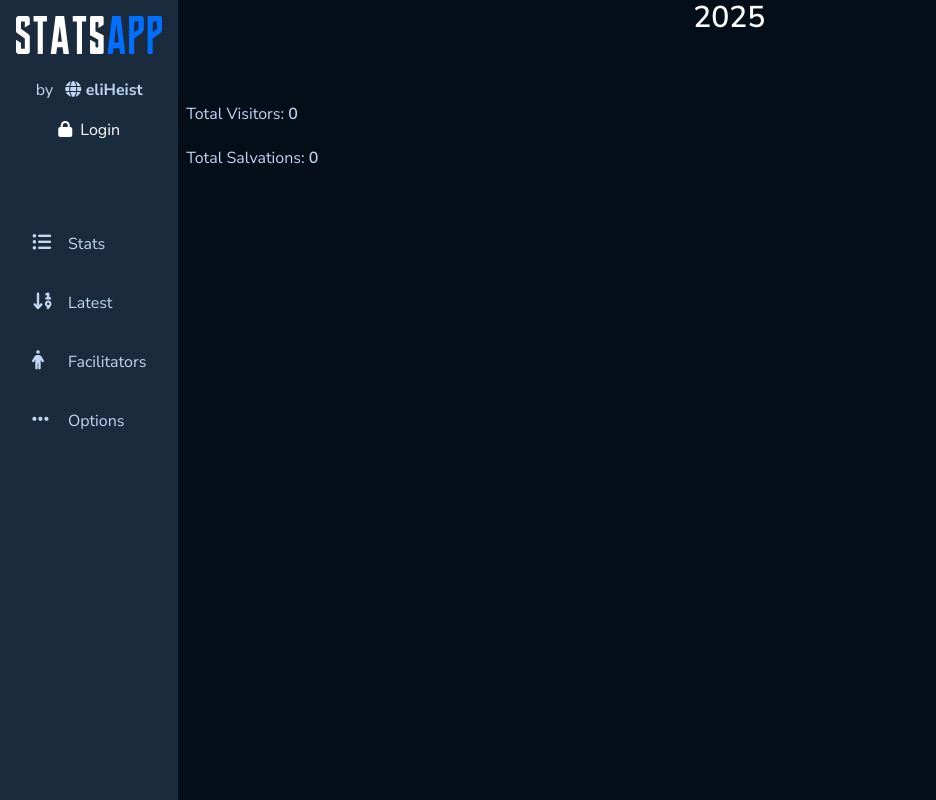
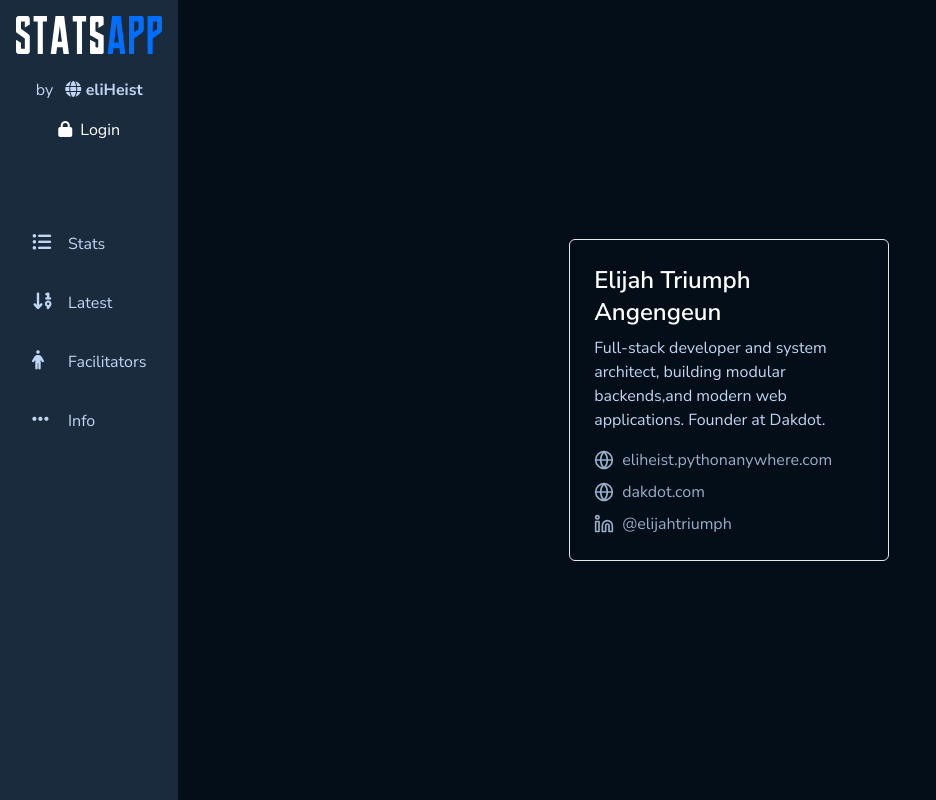
Before and after one commit to eliHeist/morphstats, a Django app: page /moreinfo/ in a window 1280 px wide. Shown: the whole page, without its empty margins (0-936 px from the left). Run offline with Django 4.2, Linux system fonts and the light colour scheme; data that the repository does not hold is empty; some libraries are stand-ins or nearby versions.

Commit message:
change the mymenu to not show stats, but info

```diff
--- a/App/templates/App/moremenu.html
+++ b/App/templates/App/moremenu.html
@@ -3,95 +3,30 @@
 
 {% block slot %}
 
-<section title="Statistics">
-    <h2 class="text-3xl font-semibold text-center mb-8 text-white">{{ year }}</h2>
-    <div class="stat-articles">
-        {% if highest_attendance_day %}
-        <article class="stat-article">
-            <h3>Highest Attendance</h3>
-            <span class="num">{{ highest_attendance_day.totalAttendance }}</span>
-            <p class="date">{{ highest_attendance_day.formatedDate }}</p>
-            <div class="services">
-                {% for service in highest_attendance_day.services.all %}
-                <div class="">
-                    <h4>{{ service.name }}</h4>
-                    <p>{{ service.totalMorphers }}</p>
-                </div>
-                {% endfor %}
-            </div>
-            <a href="{% url 'App:stat-detail' highest_attendance_day.pk %}">
-                View details
-                <i class="fas fa-arrow-right-long"></i>
-            </a>
-        </article>
-        {% endif %}
-        {% if lowest_attendance_day %}
-        <article class="stat-article">
-            <h3>Lowest Attendance</h3>
-            <span class="num">{{ lowest_attendance_day.totalAttendance }}</span>
-            <p class="date">{{ lowest_attendance_day.formatedDate }}</p>
-            <div class="services">
-                {% for service in lowest_attendance_day.services.all %}
-                <div class="">
-                    <h4>{{ service.name }}</h4>
-                    <p>{{ service.totalMorphers }}</p>
-                </div>
-                {% endfor %}
-            </div>
-            <a href="{% url 'App:stat-detail' lowest_attendance_day.pk %}">
-                View details
-                <i class="fas fa-arrow-right-long"></i>
-            </a>
-        </article>
-        {% endif %}
-        {% if highest_visitors_day %}
-        <article class="stat-article">
-            <h3>Highest Visitors</h3>
-            <span class="num">{{ highest_visitors_day.totalVisitors }}</span>
-            <p class="date">{{ highest_visitors_day.formatedDate }}</p>
-            <div class="services">
-                {% for service in highest_visitors_day.services.all %}
-                <div class="">
-                    <h4>{{ service.name }}</h4>
-                    <p>{{ service.first_time_visitors }}</p>
-                </div>
-                {% endfor %}
-            </div>
-            <a href="{% url 'App:stat-detail' highest_visitors_day.pk %}">
-                View details
-                <i class="fas fa-arrow-right-long"></i>
-            </a>
-        </article>
-        {% endif %}
-        {% if highest_salvations_day %}
-        <article class="stat-article">
-            <h3>Highest Salvations</h3>
-            <span class="num">{{ highest_salvations_day.totalSalvations }}</span>
-            <p class="date">{{ highest_salvations_day.formatedDate }}</p>
-            <div class="services">
-                {% for service in highest_salvations_day.services.all %}
-                <div class="">
-                    <h4>{{ service.name }}</h4>
-                    <p>{{ service.salvations }}</p>
-                </div>
-                {% endfor %}
-            </div>
-            <a href="{% url 'App:stat-detail' highest_salvations_day.pk %}">
-                View details
-                <i class="fas fa-arrow-right-long"></i>
-            </a>
-        </article>
-        {% endif %}
-    </div>
-    <div class="grid gap-4 mt-8 text-xl">
-        <p>
-            Total Visitors:
-            <span class="font-semibold">{{ total_visitors }}</span>
+<section title="Statistics" class="min-h-screen grid items-center">
+
+    <!-- Profile Section -->
+    <div class="grid max-w-xs mx-auto rounded-md border p-6">
+        <h2 class="text-2xl font-semibold text-white">Elijah Triumph Angengeun</h2>
+        <p class="mt-2">
+          Full-stack developer and system architect, building modular backends,and modern web applications.
+          Founder at <a href="https://dakdot.com" target="_blank" class="hover:underline">Dakdot</a>.
         </p>
-        <p>
-            Total Salvations:
-            <span class="font-semibold">{{ total_salvations }}</span>
-        </p>
+
+        <div class="mt-4 space-y-2 opacity-80">
+          <p class="flex items-center gap-2">
+            <svg xmlns="http://www.w3.org/2000/svg" width="20" height="20" viewBox="0 0 24 24" fill="none" stroke="currentColor" stroke-width="2" stroke-linecap="round" stroke-linejoin="round" class="lucide lucide-globe-icon lucide-globe"><circle cx="12" cy="12" r="10"/><path d="M12 2a14.5 14.5 0 0 0 0 20 14.5 14.5 0 0 0 0-20"/><path d="M2 12h20"/></svg>
+            <a href="https://eliheist.pythonanywhere.com" target="_blank" class="hover:underline">eliheist.pythonanywhere.com</a>
+          </p>
+          <p class="flex items-center gap-2">
+            <svg xmlns="http://www.w3.org/2000/svg" width="20" height="20" viewBox="0 0 24 24" fill="none" stroke="currentColor" stroke-width="2" stroke-linecap="round" stroke-linejoin="round" class="lucide lucide-globe-icon lucide-globe"><circle cx="12" cy="12" r="10"/><path d="M12 2a14.5 14.5 0 0 0 0 20 14.5 14.5 0 0 0 0-20"/><path d="M2 12h20"/></svg>
+            <a href="https://dakdot.com" target="_blank" class="hover:underline">dakdot.com</a>
+          </p>
+          <p class="flex items-center gap-2">
+            <svg xmlns="http://www.w3.org/2000/svg" width="20" height="20" viewBox="0 0 24 24" fill="none" stroke="currentColor" stroke-width="2" stroke-linecap="round" stroke-linejoin="round" class="lucide lucide-linkedin-icon lucide-linkedin"><path d="M16 8a6 6 0 0 1 6 6v7h-4v-7a2 2 0 0 0-2-2 2 2 0 0 0-2 2v7h-4v-7a6 6 0 0 1 6-6z"/><rect width="4" height="12" x="2" y="9"/><circle cx="4" cy="4" r="2"/></svg>
+            <a href="https://www.linkedin.com/in/elijahtriumph/" target="_blank" class="hover:underline">@elijahtriumph</a>
+          </p>
+        </div>
     </div>
 </section>
 
--- a/App/views.py
+++ b/App/views.py
@@ -145,60 +145,8 @@ class FacilitatorListView(ListView):
 
 class MoreMenuView(View):
     def get(self, request, year=None):
-        # TODO add django filter to make a greater filtering system
-        today = date.today()
-        current_year = timezone.now().year
-
-        days = Stat.objects.filter(date__year=current_year).order_by('-date')
-        # services = Service.objects.filter()
-
-        highest_attendance = 0
-        lowest_attendance = 1000
-        highest_visitors = 0
-        total_visitors = 0
-        highest_salvations = 0
-        total_salvations = 0
-
-        highest_attendance_day = None
-        lowest_attendance_day = None
-        highest_visitors_day = None
-        highest_salvations_day = None
-
-        for day in days:
-            attendance = day.totalAttendance()
-            visitors = day.totalVisitors()
-            salvations = day.totalSalvations()
-
-            if attendance > highest_attendance:
-                highest_attendance_day = day
-                highest_attendance = attendance
-
-            if attendance < lowest_attendance:
-                lowest_attendance_day = day
-                lowest_attendance = attendance
-
-            if visitors > highest_visitors:
-                highest_visitors_day = day
-                highest_visitors = visitors
-
-            if salvations > highest_salvations:
-                highest_salvations_day = day
-                highest_salvations = salvations
-
-            total_visitors += visitors
-            total_salvations += salvations
-
         template_name = "App/moremenu.html"
-        context = {
-            'year': today.year,
-            'days': days,
-            'highest_attendance_day': highest_attendance_day,
-            'lowest_attendance_day': lowest_attendance_day,
-            'highest_visitors_day': highest_visitors_day,
-            'highest_salvations_day': highest_salvations_day,
-            'total_visitors': total_visitors,
-            'total_salvations': total_salvations,
-        }
+        context = {}
         return render(request, template_name, context)
 
 def page_not_found(request, exception):
--- a/static/public/dist/bundle.css
+++ b/static/public/dist/bundle.css
@@ -1026,6 +1026,10 @@ video {
   max-height: 100vh;
 }
 
+.min-h-\[24rem\] {
+  min-height: 24rem;
+}
+
 .min-h-screen {
   min-height: 100vh;
 }
@@ -1146,6 +1150,10 @@ video {
 
 .max-w-sm {
   max-width: 24rem;
+}
+
+.max-w-xs {
+  max-width: 20rem;
 }
 
 .flex-1 {
@@ -1392,6 +1400,12 @@ video {
   row-gap: 1.5rem;
 }
 
+.space-y-2 > :not([hidden]) ~ :not([hidden]) {
+  --tw-space-y-reverse: 0;
+  margin-top: calc(0.5rem * (1 - var(--tw-space-y-reverse)));
+  margin-bottom: calc(0.5rem * var(--tw-space-y-reverse));
+}
+
 .space-y-4 > :not([hidden]) ~ :not([hidden]) {
   --tw-space-y-reverse: 0;
   margin-top: calc(1rem * (1 - var(--tw-space-y-reverse)));
@@ -2135,6 +2149,11 @@ video {
 .text-blue-100 {
   --tw-text-opacity: 1;
   color: rgb(219 234 254/var(--tw-text-opacity));
+}
+
+.text-blue-400 {
+  --tw-text-opacity: 1;
+  color: rgb(96 165 250/var(--tw-text-opacity));
 }
 
 .text-blue-500 {
@@ -3254,6 +3273,11 @@ form button:hover {
   background-color: rgb(37 99 235/var(--tw-bg-opacity));
 }
 
+.hover\:bg-danger:hover {
+  --tw-bg-opacity: 1;
+  background-color: rgb(255 0 60/var(--tw-bg-opacity));
+}
+
 .hover\:bg-gray-100:hover {
   --tw-bg-opacity: 1;
   background-color: rgb(243 244 246/var(--tw-bg-opacity));
--- a/templates/app_components/footer.html
+++ b/templates/app_components/footer.html
@@ -47,7 +47,7 @@
             <div class="circle-outer">
                 <div class="circle-inner"><i class="img fas fa-ellipsis"></i></div>
             </div>
-            <span>Options</span>
+            <span>Info</span>
         </a>
     </nav>
 </footer>
```
